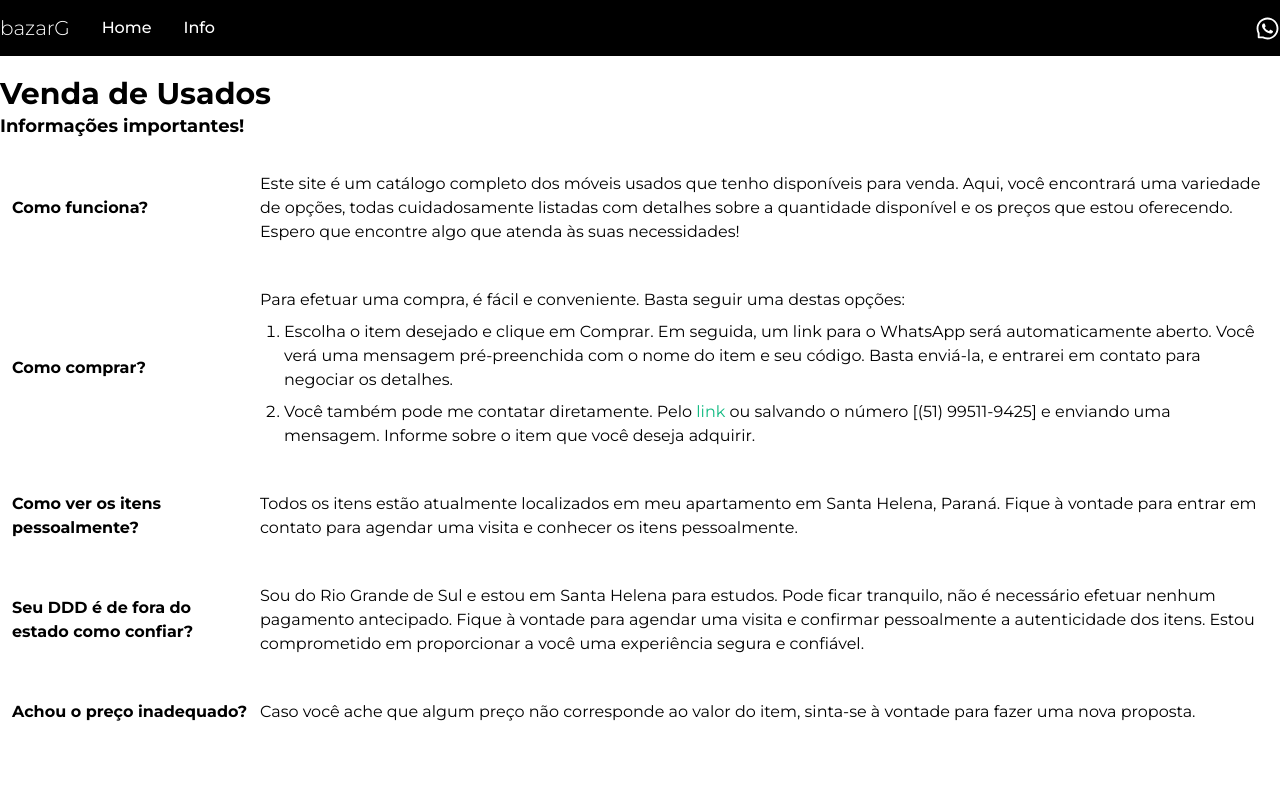
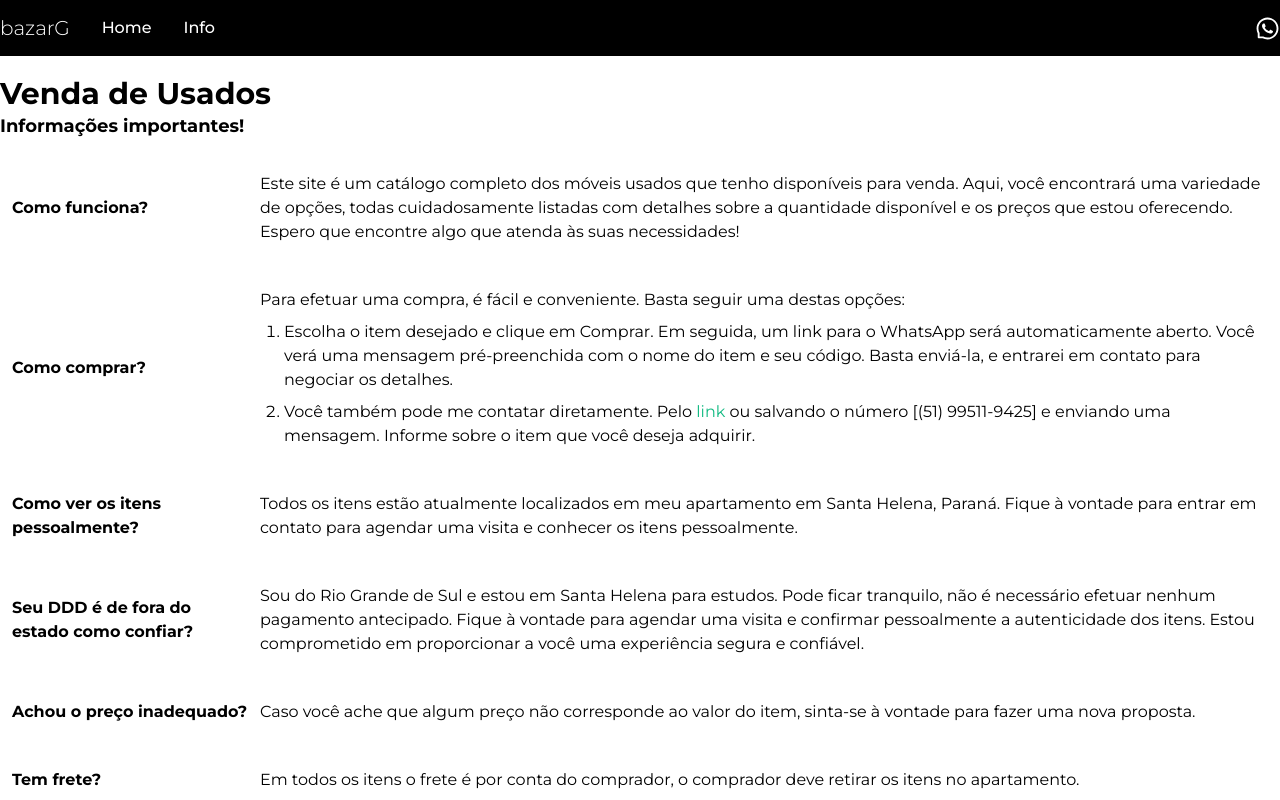
Before and after one commit to guihuff/garage-store-web, a Next.js app: page /info in a window 1280 px wide. Shown: the top 800 px of the page. Built offline with nearby package versions, Linux system fonts and the light colour scheme.

Commit message:
whatsapp links

```diff
--- a/src/app/info/page.tsx
+++ b/src/app/info/page.tsx
@@ -58,6 +58,12 @@ export default function Home() {
             Caso você ache que algum preço não corresponde ao valor do item, sinta-se à vontade para fazer uma nova proposta.
           </p>
         </div>
+        <div className="w-full flex flex-col md:flex-row my-5 md:items-center p-3">
+          <h3 className="font-bold w-60 mr-2">Tem frete?</h3>
+          <p className="md:w-[80%]">
+            Em todos os itens o frete é por conta do comprador, o comprador deve retirar os itens no apartamento.
+          </p>
+        </div>
 
       </section>
       <Footer />
--- a/src/components/Footer/index.tsx
+++ b/src/components/Footer/index.tsx
@@ -18,7 +18,7 @@ export function Footer () {
           <h3>ghuff@alunos.utfpr.edu.br</h3>
           <h3>ghuffg00@gmail.com</h3>
         </div>
-        <Link href="/contact" className="bg-emerald-500 py-5 px-4 hover:text-zinc-500 transition">
+        <Link href="https://wa.me/5551995119425?text=Ol%C3%A1%2C+vim+pelos+itens+usados%21" target="_blank" className="bg-emerald-500 py-5 px-4 hover:text-zinc-500 transition">
           Contatar
         </Link>
       </div>
--- a/src/components/Header/index.tsx
+++ b/src/components/Header/index.tsx
@@ -5,7 +5,7 @@ export function Header () {
   return (
     <header className="w-full h-14 bg-header-background text-header-foreground">
       <div className="container m-auto flex justify-start items-center gap-5">
-        <h1 className="font-light text-xl">bazarG</h1>
+        <Link href={"/"}  className="font-light text-xl">bazarG</Link>
         <nav className="font-medium">
           <ul className="flex h-14 items-center justify-start gap-2">
             <li>
@@ -16,7 +16,9 @@ export function Header () {
             </li>
           </ul>
         </nav>
-        <Link href="/contact" className="ml-auto hover:text-green-500 transition">
+        <Link href={"https://wa.me/5551995119425?text=Ol%C3%A1%2C+vim+pelos+itens+usados%21"}
+          target="_blank"
+          className="ml-auto hover:text-green-500 transition">
           <AiOutlineWhatsApp size={25} />
         </Link>
       </div>
```
